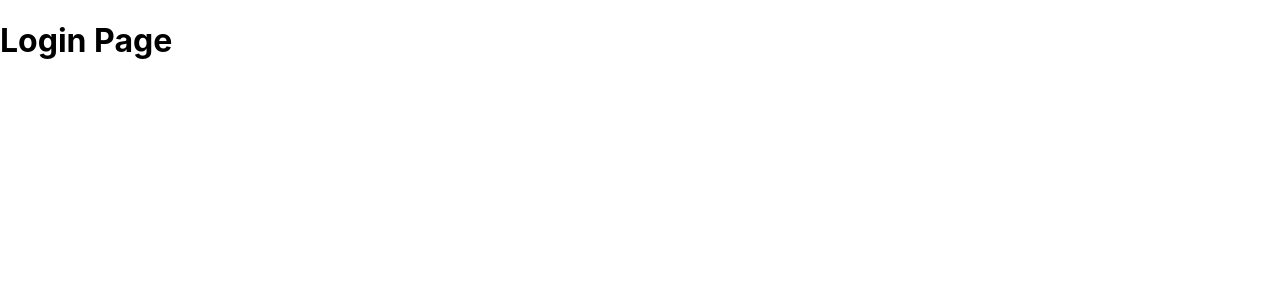
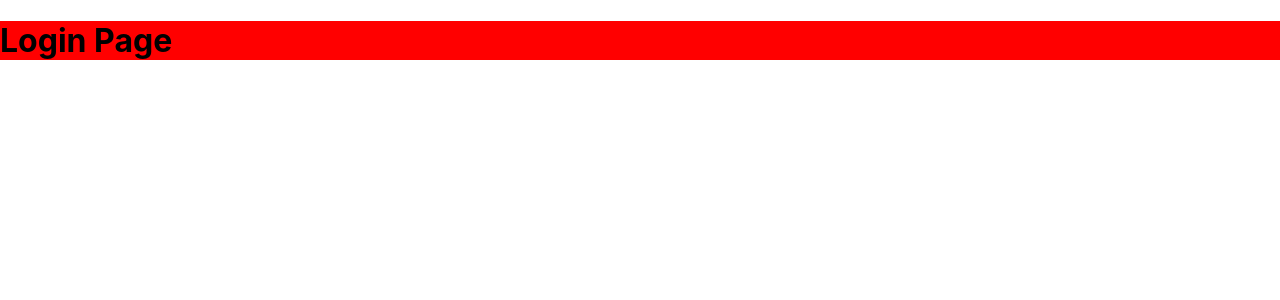
Before and after one commit to IagoGoncalves22/easy-store, a React (Create React App) app: page /login in a window 1280 px wide. Shown: the top 300 px of the page. Built offline with nearby package versions, Linux system fonts and the light colour scheme.

Commit message:
create LoginPage.scss

```diff
--- /dev/null
+++ b/src/pages/LoginPage.scss
@@ -0,0 +1,3 @@
+.login-page {
+    background-color: red;
+}
--- a/src/pages/LoginPage.tsx
+++ b/src/pages/LoginPage.tsx
@@ -1,6 +1,6 @@
 // import { DataTable, Page, Text } from '@7shifts/sous-chef';
-
+import './LoginPage.scss';
 const LoginPage = () => {
-    return <h1>Login Page</h1>;
+    return <h1 className="login-page">Login Page</h1>;
 };
 export default LoginPage;
```
